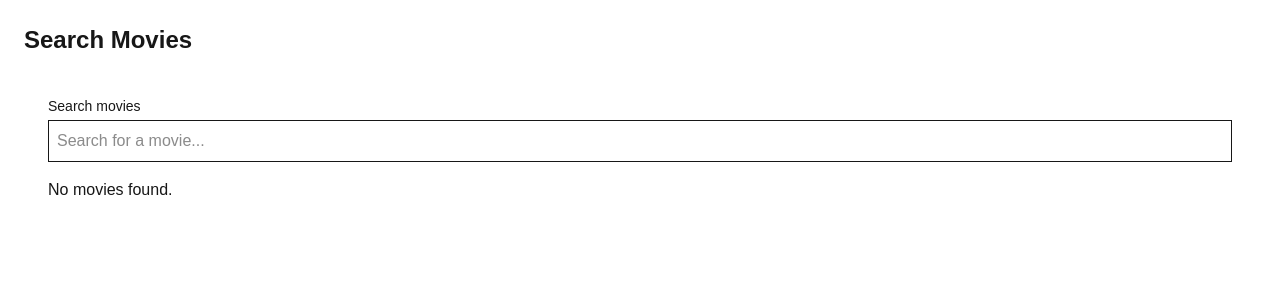
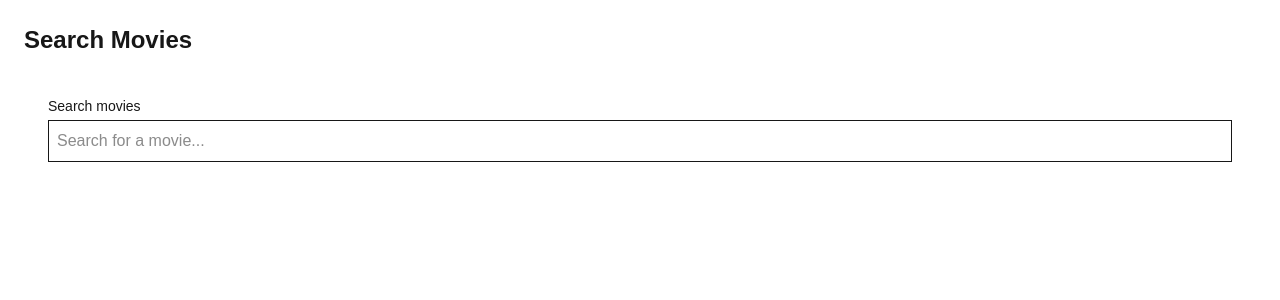
Before and after one commit to jpetits/movie-explorer, a Next.js app: page /search in a window 1280 px wide. Shown: the top 300 px of the page. Built offline with nearby package versions, Linux system fonts and the light colour scheme.

Commit message:
loading show only if query, error if has error

```diff
--- a/app/ui/searchMovie.tsx
+++ b/app/ui/searchMovie.tsx
@@ -43,7 +43,7 @@ export default function SearchMovie({
       }
       const result = await searchMovies(value);
       const { data, error } = unwrapResult(result, []);
-      if (data) {
+      if (!error) {
         setMovieList(data);
         setError(null);
       } else {
@@ -87,7 +87,7 @@ export default function SearchMovie({
           ))}
         </ul>
       )}
-      {!isPending && movieList.length === 0 && (
+      {!isPending && movieList.length === 0 && searchQuery && (
         <p className="mt-4">No movies found.</p>
       )}
 
```
